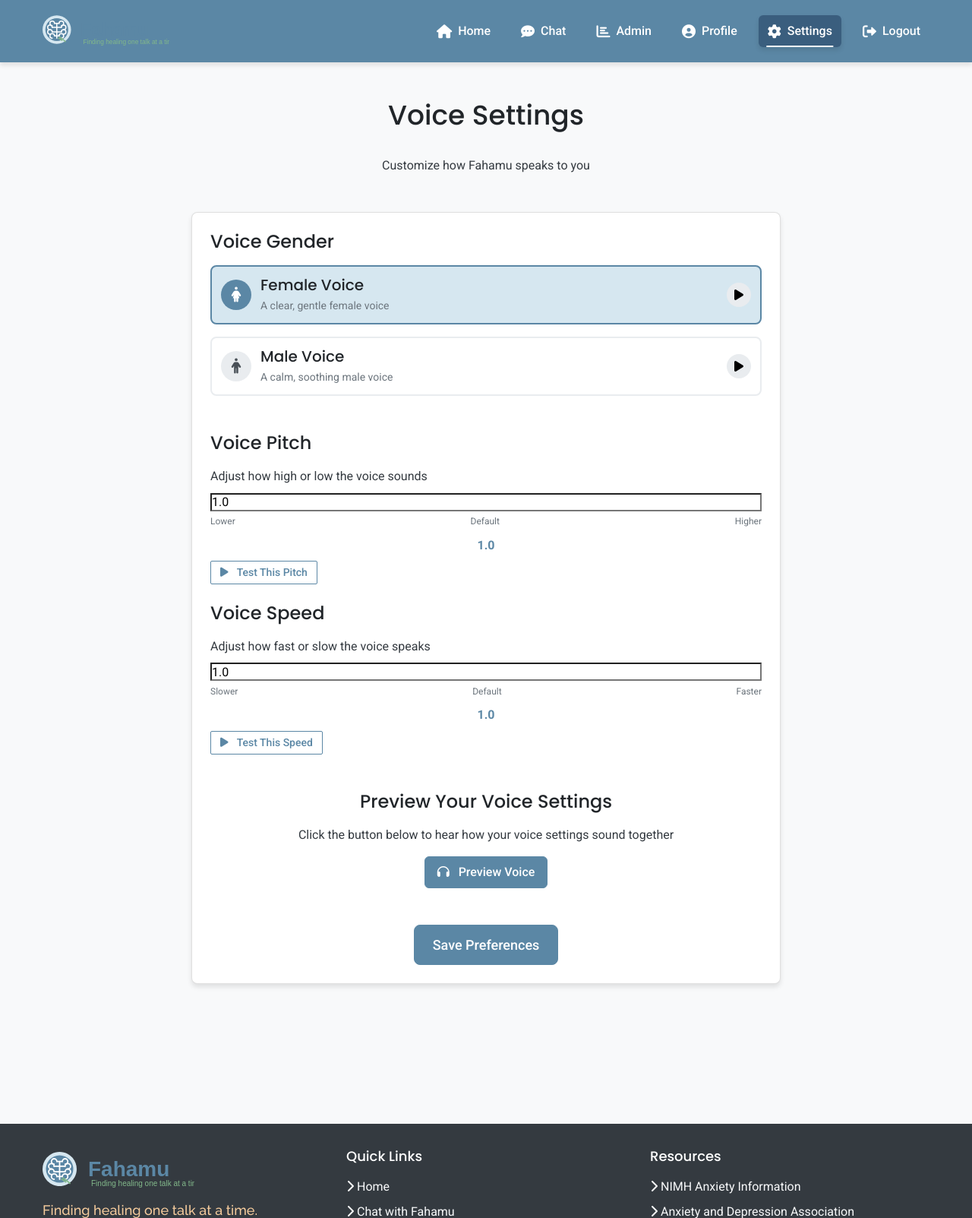
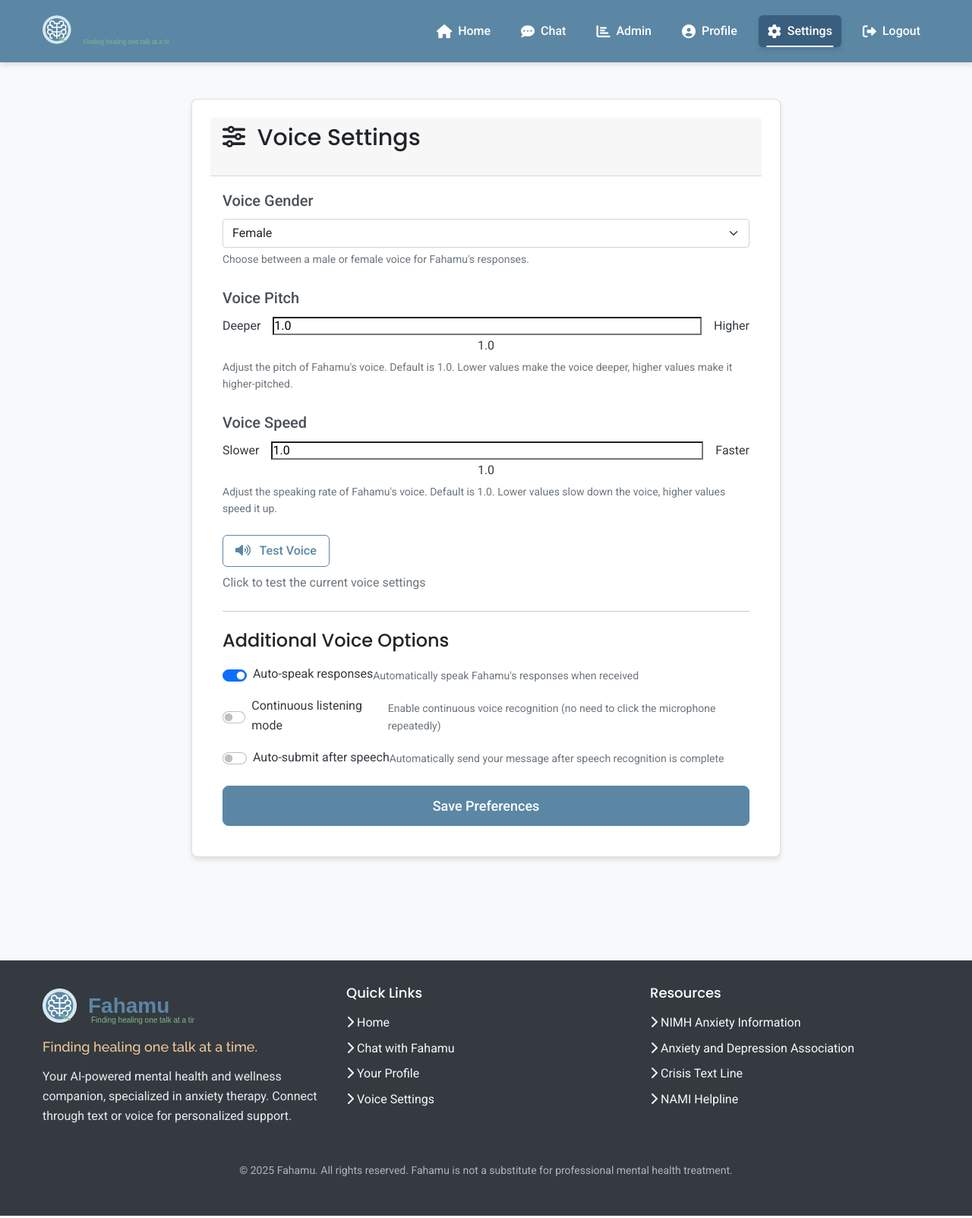
Before and after one commit to Sir-Castro/FahamuWellness, a Flask app: page /settings in a window 1280 px wide. Shown: the top 1603 px of the page at 76% size. Run offline with Flask 3, Linux system fonts and the light colour scheme; a user stored in the database is signed in; parts of the project's set-up code (start-up, migrations or seed data) failed here and were passed over; some libraries are stand-ins or nearby versions.

Commit message:
Fix several UI and functionality issues.  Improved voice settings, profile page, and chat display.
Replit-Commit-Author: Agent
Replit-Commit-Session-Id: 0a22bb07-71b8-4d92-a2f8-5f87f4ba54ed
Replit-Commit-Screenshot-Url: https://storage.googleapis.com/screenshot-production-us-central1/b44f84b0-0043-41eb-8941-087410645a43/6881d513-b8ce-44f3-b35e-0f2ec251b2cb.jpg

```diff
--- a/templates/layout.html
+++ b/templates/layout.html
@@ -33,6 +33,7 @@
             <div class="logo-container">
                 <a href="{{ url_for('home') }}" class="logo-link">
                     <img src="{{ url_for('static', filename='img/logo.svg') }}" alt="Fahamu Logo" class="logo-image">
+                    <span class="logo-text">Fahamu</span>
                 </a>
             </div>
             <nav class="nav">
--- a/templates/settings.html
+++ b/templates/settings.html
@@ -2,111 +2,100 @@
 
 {% block title %}Voice Settings - Fahamu{% endblock %}
 
-{% block additional_css %}
-<style>
-    .slider-container {
-        margin-bottom: 1.5rem;
-    }
-
-    .slider-value-display {
-        text-align: center;
-        margin-top: 0.5rem;
-        font-weight: bold;
-        color: var(--primary-color);
-    }
-</style>
-{% endblock %}
-
 {% block content %}
-<div class="section">
-    <div class="section-header">
-        <h1 class="text-center">Voice Settings</h1>
-        <p class="text-center mb-5">Customize how Fahamu speaks to you</p>
-    </div>
-
-    <div class="row">
-        <div class="col-md-8 mx-auto">
-            <div class="card p-4">
-                <form action="{{ url_for('settings') }}" method="POST">
+<div class="row">
+    <div class="col-lg-8 mx-auto">
+        <div class="card mb-4">
+            <div class="card-header">
+                <h2><i class="fas fa-sliders-h me-2"></i> Voice Settings</h2>
+            </div>
+            <div class="card-body">
+                <form method="POST" action="{{ url_for('settings') }}">
                     {{ form.hidden_tag() }}
 
-                    <div class="voice-selection mb-5">
-                        <h3 class="mb-3">Voice Gender</h3>
-                        <div class="voice-options">
-                            <div class="voice-option-card {% if current_user.voice_preference == 'female' %}selected{% endif %}" data-value="female">
-                                <div class="voice-option-icon">
-                                    <i class="fas fa-female"></i>
-                                </div>
-                                <div class="voice-option-info">
-                                    <h4 class="voice-option-name">Female Voice</h4>
-                                    <p class="voice-option-description">A clear, gentle female voice</p>
-                                </div>
-                                <button type="button" class="voice-sample-btn" data-voice="female">
-                                    <i class="fas fa-play"></i>
-                                </button>
-                            </div>
-
-                            <div class="voice-option-card mt-3 {% if current_user.voice_preference == 'male' %}selected{% endif %}" data-value="male">
-                                <div class="voice-option-icon">
-                                    <i class="fas fa-male"></i>
-                                </div>
-                                <div class="voice-option-info">
-                                    <h4 class="voice-option-name">Male Voice</h4>
-                                    <p class="voice-option-description">A calm, soothing male voice</p>
-                                </div>
-                                <button type="button" class="voice-sample-btn" data-voice="male">
-                                    <i class="fas fa-play"></i>
-                                </button>
-                            </div>
-
-                            {{ form.voice_gender(class="d-none", id="voice-gender-input") }}
+                    <div class="form-group mb-4">
+                        {{ form.voice_gender.label(class="form-label fs-5") }}
+                        {{ form.voice_gender(class="form-select") }}
+                        <div class="form-text">
+                            Choose between a male or female voice for Fahamu's responses.
                         </div>
                     </div>
 
-                    <div class="slider-container">
-                        <h3 class="mb-3">Voice Pitch</h3>
-                        <p class="mb-2">Adjust how high or low the voice sounds</p>
-                        <div class="range-input-container">
-                            {{ form.voice_pitch(class="form-range", id="voice-pitch-slider", min="0.5", max="2.0", step="0.1") }}
-                            <div class="range-labels">
-                                <span>Lower</span>
-                                <span>Default</span>
-                                <span>Higher</span>
-                            </div>
-                            <div class="slider-value-display" id="pitch-value">{{ current_user.voice_pitch }}</div>
+                    <div class="form-group mb-4">
+                        {{ form.voice_pitch.label(class="form-label fs-5") }}
+                        <div class="d-flex align-items-center">
+                            <div class="range-label me-3">Deeper</div>
+                            {{ form.voice_pitch(class="form-range", id="voice-pitch") }}
+                            <div class="range-label ms-3">Higher</div>
                         </div>
-                        <button type="button" class="btn btn-sm btn-outline mt-2" id="test-pitch-btn">
-                            <i class="fas fa-play me-2"></i> Test This Pitch
-                        </button>
+                        <div class="text-center">
+                            <span id="voice-pitch-value">{{ form.voice_pitch.data }}</span>
+                        </div>
+                        <div class="form-text">
+                            Adjust the pitch of Fahamu's voice. Default is 1.0. Lower values make the voice deeper, higher values make it higher-pitched.
+                        </div>
                     </div>
 
-                    <div class="slider-container">
-                        <h3 class="mb-3">Voice Speed</h3>
-                        <p class="mb-2">Adjust how fast or slow the voice speaks</p>
-                        <div class="range-input-container">
-                            {{ form.voice_speed(class="form-range", id="voice-speed-slider", min="0.5", max="2.0", step="0.1") }}
-                            <div class="range-labels">
-                                <span>Slower</span>
-                                <span>Default</span>
-                                <span>Faster</span>
-                            </div>
-                            <div class="slider-value-display" id="speed-value">{{ current_user.voice_speed }}</div>
+                    <div class="form-group mb-4">
+                        {{ form.voice_speed.label(class="form-label fs-5") }}
+                        <div class="d-flex align-items-center">
+                            <div class="range-label me-3">Slower</div>
+                            {{ form.voice_speed(class="form-range", id="voice-speed") }}
+                            <div class="range-label ms-3">Faster</div>
                         </div>
-                        <button type="button" class="btn btn-sm btn-outline mt-2" id="test-speed-btn">
-                            <i class="fas fa-play me-2"></i> Test This Speed
-                        </button>
+                        <div class="text-center">
+                            <span id="voice-speed-value">{{ form.voice_speed.data }}</span>
+                        </div>
+                        <div class="form-text">
+                            Adjust the speaking rate of Fahamu's voice. Default is 1.0. Lower values slow down the voice, higher values speed it up.
+                        </div>
                     </div>
 
-                    <div class="voice-preview-container text-center py-4 my-4">
-                        <h3 class="mb-3">Preview Your Voice Settings</h3>
-                        <p class="mb-3">Click the button below to hear how your voice settings sound together</p>
-                        <button type="button" class="btn btn-primary" id="preview-voice-btn">
-                            <i class="fas fa-headphones me-2"></i> Preview Voice
+                    <div class="my-4">
+                        <button type="button" id="test-voice" class="btn btn-outline">
+                            <i class="fas fa-volume-up me-2"></i> Test Voice
                         </button>
+                        <div class="text-muted mt-2">
+                            Click to test the current voice settings
+                        </div>
                     </div>
 
-                    <div class="form-actions text-center">
-                        {{ form.submit(class="btn btn-lg btn-primary") }}
+                    <hr class="my-4">
+
+                    <h3>Additional Voice Options</h3>
+
+                    <div class="form-check form-switch mb-3">
+                        <input class="form-check-input" type="checkbox" id="auto-speak" checked>
+                        <label class="form-check-label" for="auto-speak">
+                            Auto-speak responses
+                        </label>
+                        <div class="form-text">
+                            Automatically speak Fahamu's responses when received
+                        </div>
+                    </div>
+
+                    <div class="form-check form-switch mb-3">
+                        <input class="form-check-input" type="checkbox" id="continuous-mode">
+                        <label class="form-check-label" for="continuous-mode">
+                            Continuous listening mode
+                        </label>
+                        <div class="form-text">
+                            Enable continuous voice recognition (no need to click the microphone repeatedly)
+                        </div>
+                    </div>
+
+                    <div class="form-check form-switch mb-3">
+                        <input class="form-check-input" type="checkbox" id="auto-submit">
+                        <label class="form-check-label" for="auto-submit">
+                            Auto-submit after speech
+                        </label>
+                        <div class="form-text">
+                            Automatically send your message after speech recognition is complete
+                        </div>
+                    </div>
+
+                    <div class="d-grid mt-4">
+                        {{ form.submit(class="btn btn-primary btn-lg") }}
                     </div>
                 </form>
             </div>
@@ -116,107 +105,83 @@
 {% endblock %}
 
 {% block scripts %}
-<script src="{{ url_for('static', filename='js/voice.js') }}"></script>
 <script>
     document.addEventListener('DOMContentLoaded', function() {
-        // Initialize voice processor
-        const voiceProcessor = new VoiceProcessor({
-            pitch: {{ current_user.voice_pitch }},
-            speed: {{ current_user.voice_speed }},
-            voiceType: '{{ current_user.voice_preference }}'
-        });
+        // Range input value display
+        const pitchRange = document.getElementById('voice-pitch');
+        const pitchValue = document.getElementById('voice-pitch-value');
+        const speedRange = document.getElementById('voice-speed');
+        const speedValue = document.getElementById('voice-speed-value');
 
-        // Elements
-        const voiceGenderInput = document.getElementById('voice-gender-input');
-        const voiceOptionCards = document.querySelectorAll('.voice-option-card');
-        const voiceSampleBtns = document.querySelectorAll('.voice-sample-btn');
-        const pitchSlider = document.getElementById('voice-pitch-slider');
-        const speedSlider = document.getElementById('voice-speed-slider');
-        const pitchValue = document.getElementById('pitch-value');
-        const speedValue = document.getElementById('speed-value');
-        const testPitchBtn = document.getElementById('test-pitch-btn');
-        const testSpeedBtn = document.getElementById('test-speed-btn');
-        const previewVoiceBtn = document.getElementById('preview-voice-btn');
+        if (pitchRange && pitchValue) {
+            pitchRange.addEventListener('input', function() {
+                pitchValue.textContent = parseFloat(this.value).toFixed(1);
+            });
+        }
 
-        // Handle voice option selection
-        voiceOptionCards.forEach(card => {
-            card.addEventListener('click', function() {
-                // Update UI
-                voiceOptionCards.forEach(c => c.classList.remove('selected'));
-                this.classList.add('selected');
+        if (speedRange && speedValue) {
+            speedRange.addEventListener('input', function() {
+                speedValue.textContent = parseFloat(this.value).toFixed(1);
+            });
+        }
 
-                // Update hidden input
-                const voiceValue = this.dataset.value;
-                voiceGenderInput.value = voiceValue;
+        // Test voice button
+        const testVoiceBtn = document.getElementById('test-voice');
+        if (testVoiceBtn && window.voiceProcessor) {
+            testVoiceBtn.addEventListener('click', function() {
+                // Update voice processor with current settings
+                const voiceType = document.getElementById('voice_gender').value;
+                const pitch = parseFloat(document.getElementById('voice-pitch').value);
+                const speed = parseFloat(document.getElementById('voice-speed').value);
 
-                // Update voice processor
-                voiceProcessor.updateVoiceSettings({
-                    voiceType: voiceValue
-                });
-            });
-        });
-
-        // Handle slider changes
-        pitchSlider.addEventListener('input', function() {
-            pitchValue.textContent = this.value;
-            voiceProcessor.updateVoiceSettings({
-                pitch: parseFloat(this.value)
-            });
-        });
-
-        speedSlider.addEventListener('input', function() {
-            speedValue.textContent = this.value;
-            voiceProcessor.updateVoiceSettings({
-                speed: parseFloat(this.value)
-            });
-        });
-
-        // Handle sample buttons
-        voiceSampleBtns.forEach(btn => {
-            btn.addEventListener('click', function(e) {
-                e.stopPropagation(); // Prevent triggering parent card click
-                const voiceType = this.dataset.voice;
-
-                // Save current settings
-                const currentSettings = {
-                    voiceType: voiceProcessor.settings.voiceType,
-                    pitch: voiceProcessor.settings.pitch,
-                    speed: voiceProcessor.settings.speed
-                };
-
-                // Temporarily use this voice type
-                voiceProcessor.updateVoiceSettings({
-                    voiceType: voiceType
+                window.voiceProcessor.updateVoiceSettings({
+                    voiceType: voiceType,
+                    pitch: pitch,
+                    speed: speed
                 });
 
-                // Speak sample text
-                voiceProcessor.speak("Hello, I'm your Fahamu assistant. How are you feeling today?");
+                // Speak test phrase
+                window.voiceProcessor.speak("Hello, this is Fahamu with your current voice settings. How does this sound?");
+            });
+        }
 
-                // Restore previous settings after speaking
-                setTimeout(() => {
-                    voiceProcessor.updateVoiceSettings(currentSettings);
-                }, 1000);
+        // Voice options checkboxes - save to localStorage
+        const autoSpeakCheck = document.getElementById('auto-speak');
+        const continuousModeCheck = document.getElementById('continuous-mode');
+        const autoSubmitCheck = document.getElementById('auto-submit');
+
+        // Load saved settings
+        if (autoSpeakCheck) {
+            const savedAutoSpeak = localStorage.getItem('auto-speak');
+            autoSpeakCheck.checked = savedAutoSpeak !== null ? savedAutoSpeak === 'true' : true;
+
+            autoSpeakCheck.addEventListener('change', function() {
+                localStorage.setItem('auto-speak', this.checked);
             });
-        });
+        }
 
-        // Test pitch button
-        testPitchBtn.addEventListener('click', function() {
-            const pitch = parseFloat(pitchSlider.value);
-            voiceProcessor.updateVoiceSettings({ pitch: pitch });
-            voiceProcessor.speak("This is how I sound with this pitch level.");
-        });
+        if (continuousModeCheck) {
+            const savedContinuousMode = localStorage.getItem('continuous-mode');
+            continuousModeCheck.checked = savedContinuousMode === 'true';
 
-        // Test speed button
-        testSpeedBtn.addEventListener('click', function() {
-            const speed = parseFloat(speedSlider.value);
-            voiceProcessor.updateVoiceSettings({ speed: speed });
-            voiceProcessor.speak("This is how I sound with this speech rate.");
-        });
+            continuousModeCheck.addEventListener('change', function() {
+                localStorage.setItem('continuous-mode', this.checked);
 
-        // Preview all settings
-        previewVoiceBtn.addEventListener('click', function() {
-            voiceProcessor.speak("Hello, I'm your Fahamu assistant with your custom voice settings. I'm here to support your mental health journey. How can I help you today?");
-        });
+                // Update voice processor if available
+                if (window.voiceProcessor) {
+                    window.voiceProcessor.setContinuousMode(this.checked);
+                }
+            });
+        }
+
+        if (autoSubmitCheck) {
+            const savedAutoSubmit = localStorage.getItem('auto-submit');
+            autoSubmitCheck.checked = savedAutoSubmit === 'true';
+
+            autoSubmitCheck.addEventListener('change', function() {
+                localStorage.setItem('auto-submit', this.checked);
+            });
+        }
     });
 </script>
 {% endblock %}
```
Also changed, not shown: templates/profile.html (+8 -26 lines), instance/fahamu.db.
